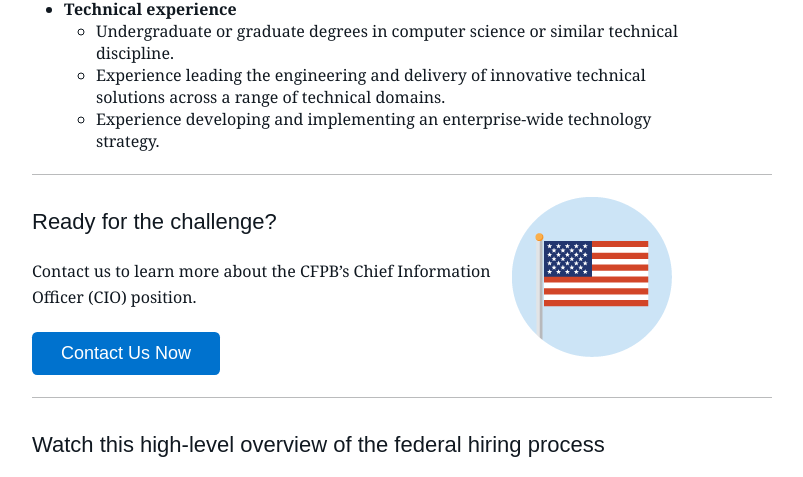
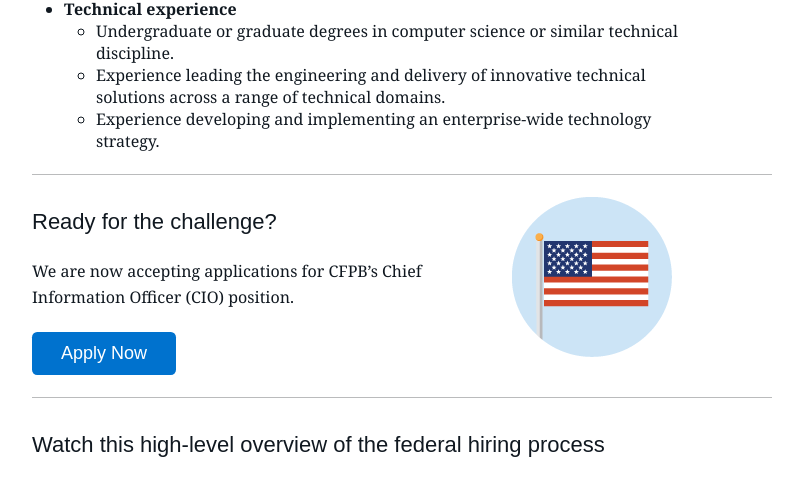
Before and after one commit to cfpb/cfpb.github.io, a Jekyll site: the page built from _posts/2016-10-06-next-cio.md, in a window 1280 px wide and 900 px high, scrolled down 2439 px, cut to the strip 0-477 px from the top of the window. Shown: the whole strip, without its empty margins (32-835 px from the left). Built offline with Jekyll 4.4.1, drawn with Linux system fonts in a browser that asks for light colours; nearby versions of some CDN libraries; some web fonts are replaced.

Commit message:
add link to application posting

```diff
--- a/_posts/2016-10-06-next-cio.md
+++ b/_posts/2016-10-06-next-cio.md
@@ -55,9 +55,9 @@
 
 ## Ready for the challenge?
 
-Contact us to learn more about the CFPB’s Chief Information Officer (CIO) position.
+We are now accepting applications for CFPB’s Chief Information Officer (CIO) position.
 
-<a class="btn btn__super" href="mailto:jobs@cfpb.gov">Contact Us Now</a>
+<a class="btn btn__super" href="http://www.consumerfinance.gov/about-us/careers/chief-information-officer-cn/">Apply Now</a>
 
 ---
 
```
